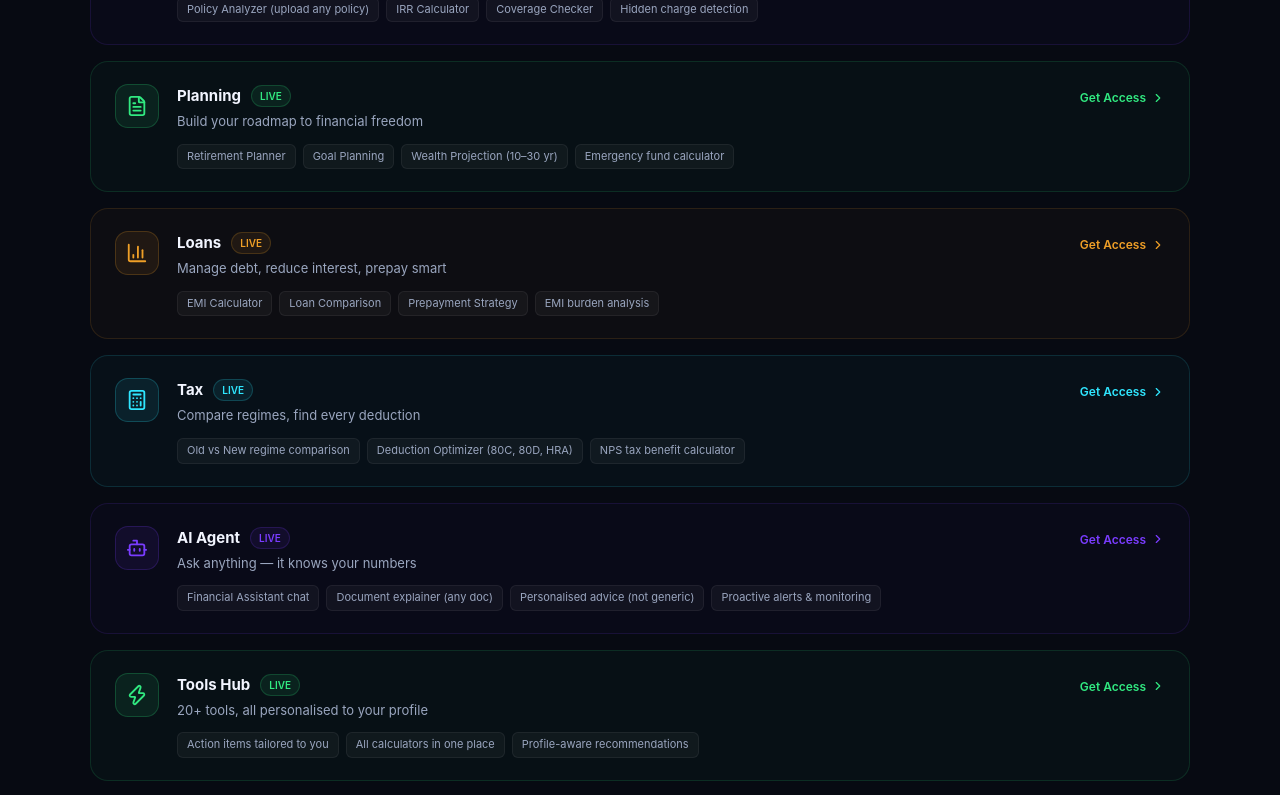
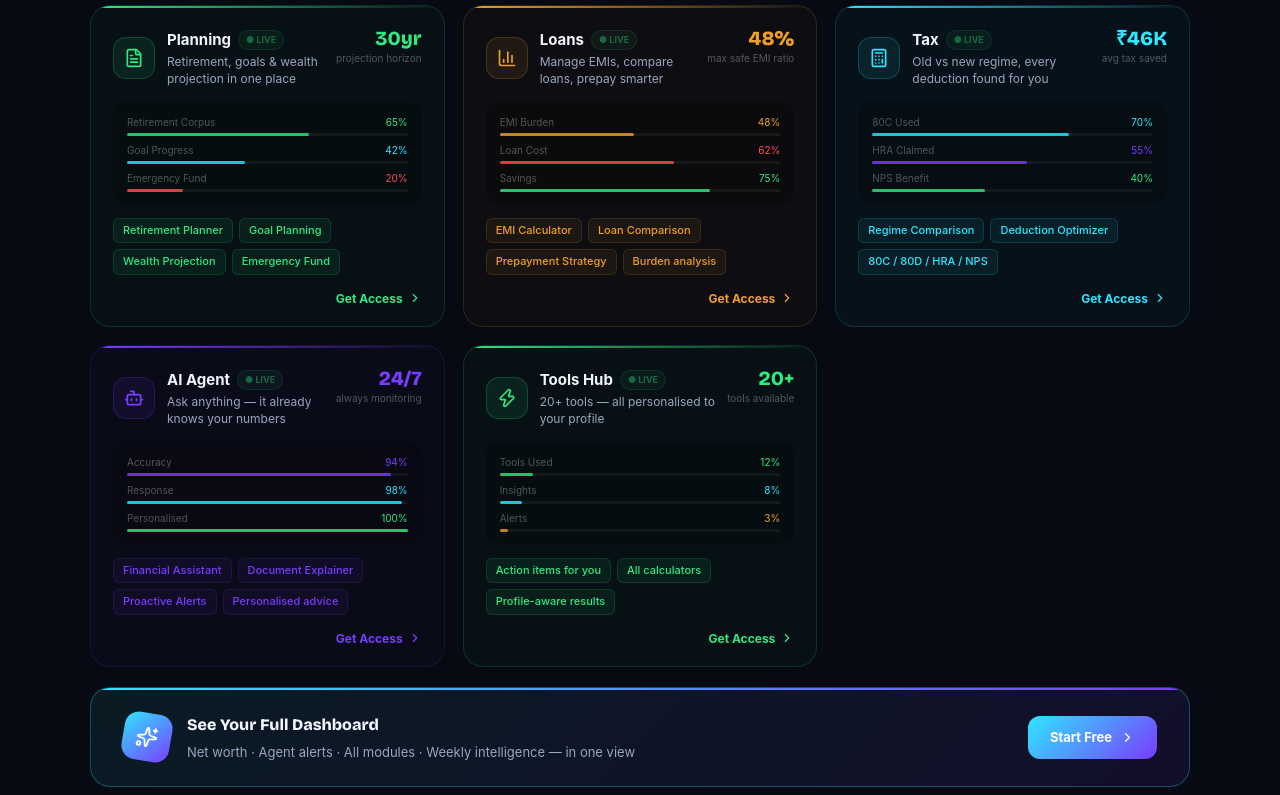
Before and after one commit to Jerry19967/finhealth-landing, a Next.js app: page / in a window 1280 px wide. Shown: the part 3340-4135 px from the top of the page. Built offline with nearby package versions, Linux system fonts and the light colour scheme.

Commit message:
Rich 2-col feature grid: stats, bars, glow, live badges

```diff
--- a/app/page.tsx
+++ b/app/page.tsx
@@ -550,120 +550,173 @@ export default function Home() {
       {/* ── Platform Features ── */}
       <section id="features" style={{ padding: '80px 4vw', position: 'relative', zIndex: 2 }}>
         <Reveal>
-          <motion.div variants={fadeUp} style={{ textAlign: 'center', marginBottom: 60 }}>
+          <motion.div variants={fadeUp} style={{ textAlign: 'center', marginBottom: 64 }}>
             <div style={{ display: 'inline-flex', alignItems: 'center', gap: 7, padding: '5px 13px', borderRadius: 999, background: 'rgba(47,230,255,0.08)', border: `1px solid rgba(47,230,255,0.22)`, marginBottom: 14 }}>
               <Sparkles size={11} color={T.cyan} />
               <span style={{ fontSize: 11, fontWeight: 600, color: T.cyan }}>Everything In One Platform</span>
             </div>
-            <h2 style={{ fontFamily: T.fontDisplay, fontSize: 'clamp(1.8rem, 3.5vw, 2.6rem)', fontWeight: 800, letterSpacing: '-0.03em', color: T.textPrimary, marginBottom: 12 }}>
-              Every tool your finances need — all in one place
+            <h2 style={{ fontFamily: T.fontDisplay, fontSize: 'clamp(2rem, 4vw, 3rem)', fontWeight: 900, letterSpacing: '-0.04em', color: T.textPrimary, marginBottom: 14, lineHeight: 1.1 }}>
+              One platform.<br />
+              <span style={{ background: T.gradPrimary, WebkitBackgroundClip: 'text', WebkitTextFillColor: 'transparent' }}>Every financial need covered.</span>
             </h2>
-            <p style={{ color: T.textSecondary, fontSize: 15, maxWidth: 540, margin: '0 auto' }}>
-              Not just a calculator. A full financial intelligence platform — with an AI Agent that connects everything and works for you 24/7.
+            <p style={{ color: T.textSecondary, fontSize: 15, maxWidth: 500, margin: '0 auto' }}>
+              Not just calculators — an AI Agent that connects all 8 modules and works for you 24/7.
             </p>
           </motion.div>
+        </Reveal>
 
-          {/* Platform modules grid */}
+        {/* 2-col rich grid */}
+        <motion.div initial="hidden" whileInView="visible" viewport={{ once: true, margin: '-40px' }} variants={stagger}
+          style={{ display: 'grid', gridTemplateColumns: 'repeat(auto-fit, minmax(320px, 1fr))', gap: 18, maxWidth: 1100, margin: '0 auto 20px' }}>
+
           {[
             {
               icon: Heart, color: T.cyan, label: 'Financial Health',
               href: 'https://financialai-frontend-lime.vercel.app/signup',
-              tagline: 'Your overall financial score — updated live',
-              tools: ['Financial Health Score (0–100)', 'Cash flow analysis', 'Net worth tracker', 'Risk flag detection', 'Actionable improvement plan'],
+              tagline: 'Your 0–100 score across every financial dimension',
+              tools: ['Health Score', 'Cash Flow', 'Net Worth', 'Risk Flags', 'Action Plan'],
+              stat: '72', statLabel: 'avg score', statColor: T.cyan,
+              preview: [['Cash Flow', 78, T.green], ['Investments', 65, T.cyan], ['Insurance', 55, T.amber]],
             },
             {
               icon: TrendingUp, color: '#2D7BFF', label: 'Investments',
               href: 'https://financialai-frontend-lime.vercel.app/signup',
-              tagline: 'Detect gaps, analyze returns, plan growth',
-              tools: ['SIP Calculator', 'Portfolio Analyzer', 'Return (CAGR) Calculator', 'Risk Analysis & Rebalancing'],
+              tagline: 'Detect SIP gaps, analyze portfolio, plan growth',
+              tools: ['SIP Calculator', 'Portfolio Analyzer', 'CAGR Calculator', 'Risk Analysis'],
+              stat: '4', statLabel: 'tools', statColor: '#2D7BFF',
+              preview: [['SIP Returns', 88, '#2D7BFF'], ['Portfolio', 72, T.cyan], ['Risk Score', 45, T.amber]],
             },
             {
               icon: Shield, color: T.purple, label: 'Insurance',
               href: 'https://financialai-frontend-lime.vercel.app/signup',
-              tagline: 'Uncover hidden charges, check real coverage',
-              tools: ['Policy Analyzer (upload any policy)', 'IRR Calculator', 'Coverage Checker', 'Hidden charge detection'],
+              tagline: 'Upload any policy — get real IRR & hidden charges',
+              tools: ['Policy Analyzer', 'IRR Calculator', 'Coverage Checker', 'Hidden charges'],
+              stat: '₹18K', statLabel: 'avg savings found', statColor: T.purple,
+              preview: [['Life Cover', 60, T.purple], ['Health Cover', 40, T.amber], ['IRR', 55, T.green]],
             },
             {
               icon: FileText, color: T.green, label: 'Planning',
               href: 'https://financialai-frontend-lime.vercel.app/signup',
-              tagline: 'Build your roadmap to financial freedom',
-              tools: ['Retirement Planner', 'Goal Planning', 'Wealth Projection (10–30 yr)', 'Emergency fund calculator'],
+              tagline: 'Retirement, goals & wealth projection in one place',
+              tools: ['Retirement Planner', 'Goal Planning', 'Wealth Projection', 'Emergency Fund'],
+              stat: '30yr', statLabel: 'projection horizon', statColor: T.green,
+              preview: [['Retirement Corpus', 65, T.green], ['Goal Progress', 42, T.cyan], ['Emergency Fund', 20, T.red]],
             },
             {
               icon: BarChart3, color: T.amber, label: 'Loans',
               href: 'https://financialai-frontend-lime.vercel.app/signup',
-              tagline: 'Manage debt, reduce interest, prepay smart',
-              tools: ['EMI Calculator', 'Loan Comparison', 'Prepayment Strategy', 'EMI burden analysis'],
+              tagline: 'Manage EMIs, compare loans, prepay smarter',
+              tools: ['EMI Calculator', 'Loan Comparison', 'Prepayment Strategy', 'Burden analysis'],
+              stat: '48%', statLabel: 'max safe EMI ratio', statColor: T.amber,
+              preview: [['EMI Burden', 48, T.amber], ['Loan Cost', 62, T.red], ['Savings', 75, T.green]],
             },
             {
               icon: Calculator, color: T.cyan, label: 'Tax',
               href: 'https://financialai-frontend-lime.vercel.app/signup',
-              tagline: 'Compare regimes, find every deduction',
-              tools: ['Old vs New regime comparison', 'Deduction Optimizer (80C, 80D, HRA)', 'NPS tax benefit calculator'],
+              tagline: 'Old vs new regime, every deduction found for you',
+              tools: ['Regime Comparison', 'Deduction Optimizer', '80C / 80D / HRA / NPS'],
+              stat: '₹46K', statLabel: 'avg tax saved', statColor: T.cyan,
+              preview: [['80C Used', 70, T.cyan], ['HRA Claimed', 55, T.purple], ['NPS Benefit', 40, T.green]],
             },
             {
               icon: Bot, color: T.purple, label: 'AI Agent',
               href: 'https://financialai-frontend-lime.vercel.app/signup',
-              tagline: 'Ask anything — it knows your numbers',
-              tools: ['Financial Assistant chat', 'Document explainer (any doc)', 'Personalised advice (not generic)', 'Proactive alerts & monitoring'],
+              tagline: 'Ask anything — it already knows your numbers',
+              tools: ['Financial Assistant', 'Document Explainer', 'Proactive Alerts', 'Personalised advice'],
+              stat: '24/7', statLabel: 'always monitoring', statColor: T.purple,
+              preview: [['Accuracy', 94, T.purple], ['Response', 98, T.cyan], ['Personalised', 100, T.green]],
             },
             {
               icon: Zap, color: T.green, label: 'Tools Hub',
               href: 'https://financialai-frontend-lime.vercel.app/signup',
-              tagline: '20+ tools, all personalised to your profile',
-              tools: ['Action items tailored to you', 'All calculators in one place', 'Profile-aware recommendations'],
+              tagline: '20+ tools — all personalised to your profile',
+              tools: ['Action items for you', 'All calculators', 'Profile-aware results'],
+              stat: '20+', statLabel: 'tools available', statColor: T.green,
+              preview: [['Tools Used', 12, T.green], ['Insights', 8, T.cyan], ['Alerts', 3, T.amber]],
             },
-          ].map((module, idx) => (
-            <motion.div key={module.label} variants={fadeUp}
-              style={{ marginBottom: 16 }}>
-              <a href={module.href} target="_blank" rel="noopener noreferrer" style={{ textDecoration: 'none', display: 'block' }}>
-                <motion.div whileHover={{ y: -4, borderColor: `${module.color}50` }}
-                  style={{ background: `${module.color}07`, border: `1px solid ${module.color}22`, borderRadius: 18, padding: '22px 24px', display: 'grid', gridTemplateColumns: '1fr auto', gap: 16, alignItems: 'start', transition: 'all 0.22s', cursor: 'pointer', maxWidth: 1100, margin: '0 auto 16px' }}>
-                  <div style={{ display: 'flex', gap: 18, alignItems: 'flex-start' }}>
-                    {/* Icon */}
-                    <div style={{ width: 44, height: 44, borderRadius: 13, background: `${module.color}15`, border: `1px solid ${module.color}35`, display: 'flex', alignItems: 'center', justifyContent: 'center', flexShrink: 0 }}>
-                      <module.icon size={22} color={module.color} />
-                    </div>
-                    {/* Text */}
-                    <div style={{ flex: 1 }}>
-                      <div style={{ display: 'flex', alignItems: 'center', gap: 10, marginBottom: 4 }}>
-                        <span style={{ fontSize: 15, fontWeight: 700, color: T.textPrimary }}>{module.label}</span>
-                        <span style={{ fontSize: 10, fontWeight: 600, color: module.color, background: `${module.color}15`, border: `1px solid ${module.color}30`, borderRadius: 999, padding: '2px 8px' }}>LIVE</span>
+          ].map(m => (
+            <motion.div key={m.label} variants={fadeUp}>
+              <a href={m.href} target="_blank" rel="noopener noreferrer" style={{ textDecoration: 'none', display: 'block', height: '100%' }}>
+                <motion.div whileHover={{ y: -6, boxShadow: `0 20px 60px ${m.color}18` }}
+                  style={{ background: `${m.color}08`, border: `1px solid ${m.color}25`, borderRadius: 20, padding: '22px 22px 18px', height: '100%', display: 'flex', flexDirection: 'column', gap: 14, transition: 'all 0.25s', position: 'relative', overflow: 'hidden' }}>
+
+                  {/* Top accent line */}
+                  <div style={{ position: 'absolute', top: 0, left: 0, right: 0, height: 2, background: `linear-gradient(90deg, ${m.color}, transparent)` }} />
+
+                  {/* Header row */}
+                  <div style={{ display: 'flex', alignItems: 'flex-start', justifyContent: 'space-between', gap: 10 }}>
+                    <div style={{ display: 'flex', alignItems: 'center', gap: 12 }}>
+                      <div style={{ width: 42, height: 42, borderRadius: 13, background: `${m.color}15`, border: `1px solid ${m.color}35`, display: 'flex', alignItems: 'center', justifyContent: 'center', flexShrink: 0 }}>
+                        <m.icon size={20} color={m.color} />
                       </div>
-                      <p style={{ fontSize: 13, color: T.textSecondary, margin: '0 0 12px', lineHeight: 1.5 }}>{module.tagline}</p>
-                      {/* Sub-tools */}
-                      <div style={{ display: 'flex', flexWrap: 'wrap', gap: 7 }}>
-                        {module.tools.map(t => (
-                          <span key={t} style={{ fontSize: 11, color: T.textSecondary, background: 'rgba(255,255,255,0.04)', border: `1px solid ${T.border}`, borderRadius: 6, padding: '3px 9px' }}>{t}</span>
-                        ))}
+                      <div>
+                        <div style={{ display: 'flex', alignItems: 'center', gap: 7, marginBottom: 2 }}>
+                          <span style={{ fontSize: 15, fontWeight: 700, color: T.textPrimary }}>{m.label}</span>
+                          <motion.span animate={{ opacity: [1, 0.4, 1] }} transition={{ duration: 2, repeat: Infinity }}
+                            style={{ fontSize: 9, fontWeight: 700, color: T.green, background: 'rgba(49,233,129,0.12)', border: '1px solid rgba(49,233,129,0.3)', borderRadius: 999, padding: '2px 7px' }}>● LIVE</motion.span>
+                        </div>
+                        <div style={{ fontSize: 12, color: T.textSecondary, lineHeight: 1.4 }}>{m.tagline}</div>
                       </div>
                     </div>
+                    {/* Stat badge */}
+                    <div style={{ textAlign: 'right', flexShrink: 0 }}>
+                      <div style={{ fontFamily: T.fontDisplay, fontSize: 20, fontWeight: 900, color: m.statColor, lineHeight: 1 }}>{m.stat}</div>
+                      <div style={{ fontSize: 10, color: T.textMuted, marginTop: 2 }}>{m.statLabel}</div>
+                    </div>
                   </div>
-                  {/* Arrow */}
-                  <div style={{ display: 'flex', alignItems: 'center', gap: 5, fontSize: 12, fontWeight: 600, color: module.color, whiteSpace: 'nowrap', paddingTop: 4 }}>
+
+                  {/* Mini bar preview */}
+                  <div style={{ display: 'flex', flexDirection: 'column', gap: 6, background: 'rgba(0,0,0,0.2)', borderRadius: 12, padding: '12px 14px' }}>
+                    {m.preview.map(([label, pct, color]) => (
+                      <div key={String(label)}>
+                        <div style={{ display: 'flex', justifyContent: 'space-between', fontSize: 10, color: T.textMuted, marginBottom: 3 }}>
+                          <span>{label}</span><span style={{ color: String(color) }}>{pct}%</span>
+                        </div>
+                        <div style={{ height: 3, borderRadius: 2, background: 'rgba(255,255,255,0.05)' }}>
+                          <div style={{ height: '100%', width: `${pct}%`, borderRadius: 2, background: String(color), opacity: 0.8 }} />
+                        </div>
+                      </div>
+                    ))}
+                  </div>
+
+                  {/* Tool tags */}
+                  <div style={{ display: 'flex', flexWrap: 'wrap', gap: 6 }}>
+                    {m.tools.map(t => (
+                      <span key={t} style={{ fontSize: 11, color: m.color, background: `${m.color}10`, border: `1px solid ${m.color}25`, borderRadius: 6, padding: '3px 9px', fontWeight: 500 }}>{t}</span>
+                    ))}
+                  </div>
+
+                  {/* CTA row */}
+                  <div style={{ display: 'flex', alignItems: 'center', justifyContent: 'flex-end', gap: 5, fontSize: 12, fontWeight: 700, color: m.color, marginTop: 'auto' }}>
                     Get Access <ChevronRight size={14} />
                   </div>
                 </motion.div>
               </a>
             </motion.div>
           ))}
+        </motion.div>
 
-          {/* Dashboard CTA banner */}
+        {/* Dashboard CTA banner */}
+        <Reveal>
           <motion.div variants={fadeUp}>
-            <a href="https://financialai-frontend-lime.vercel.app/app/dashboard" target="_blank" rel="noopener noreferrer" style={{ textDecoration: 'none', display: 'block', maxWidth: 1100, margin: '8px auto 0' }}>
-              <motion.div whileHover={{ y: -3 }}
-                style={{ background: 'linear-gradient(135deg, rgba(47,230,255,0.08) 0%, rgba(122,60,255,0.08) 100%)', border: `1px solid rgba(47,230,255,0.25)`, borderRadius: 18, padding: '20px 28px', display: 'flex', alignItems: 'center', justifyContent: 'space-between', flexWrap: 'wrap', gap: 16 }}>
-                <div style={{ display: 'flex', alignItems: 'center', gap: 14 }}>
-                  <div style={{ width: 44, height: 44, borderRadius: 13, background: T.gradPrimary, display: 'flex', alignItems: 'center', justifyContent: 'center', flexShrink: 0 }}>
-                    <Sparkles size={20} color="#fff" />
-                  </div>
+            <a href="https://financialai-frontend-lime.vercel.app/app/dashboard" target="_blank" rel="noopener noreferrer" style={{ textDecoration: 'none', display: 'block', maxWidth: 1100, margin: '0 auto' }}>
+              <motion.div whileHover={{ y: -3, boxShadow: '0 20px 60px rgba(47,230,255,0.12)' }}
+                style={{ background: 'linear-gradient(135deg, rgba(47,230,255,0.08) 0%, rgba(122,60,255,0.1) 100%)', border: `1px solid rgba(47,230,255,0.28)`, borderRadius: 20, padding: '24px 32px', display: 'flex', alignItems: 'center', justifyContent: 'space-between', flexWrap: 'wrap', gap: 16, position: 'relative', overflow: 'hidden' }}>
+                <div style={{ position: 'absolute', top: 0, left: 0, right: 0, height: 2, background: T.gradPrimary }} />
+                <div style={{ display: 'flex', alignItems: 'center', gap: 16 }}>
+                  <motion.div animate={{ rotate: [0, 10, -10, 0] }} transition={{ duration: 3, repeat: Infinity }}
+                    style={{ width: 48, height: 48, borderRadius: 14, background: T.gradPrimary, display: 'flex', alignItems: 'center', justifyContent: 'center', flexShrink: 0 }}>
+                    <Sparkles size={22} color="#fff" />
+                  </motion.div>
                   <div>
-                    <div style={{ fontSize: 15, fontWeight: 700, color: T.textPrimary, marginBottom: 3 }}>Dashboard — See Everything At Once</div>
-                    <div style={{ fontSize: 13, color: T.textSecondary }}>Net worth · Agent alerts · Weekly tips · All modules in one view</div>
+                    <div style={{ fontSize: 16, fontWeight: 800, color: T.textPrimary, marginBottom: 4, fontFamily: T.fontDisplay }}>See Your Full Dashboard</div>
+                    <div style={{ fontSize: 13, color: T.textSecondary }}>Net worth · Agent alerts · All modules · Weekly intelligence — in one view</div>
                   </div>
                 </div>
-                <div style={{ display: 'flex', alignItems: 'center', gap: 6, fontSize: 13, fontWeight: 700, color: T.cyan }}>
-                  Open Dashboard <ChevronRight size={16} />
+                <div style={{ display: 'flex', alignItems: 'center', gap: 8 }}>
+                  <a href="https://financialai-frontend-lime.vercel.app/signup" className="btn-primary" style={{ fontSize: 13, padding: '11px 22px' }}>
+                    Start Free <ChevronRight size={15} />
+                  </a>
                 </div>
               </motion.div>
             </a>
```
